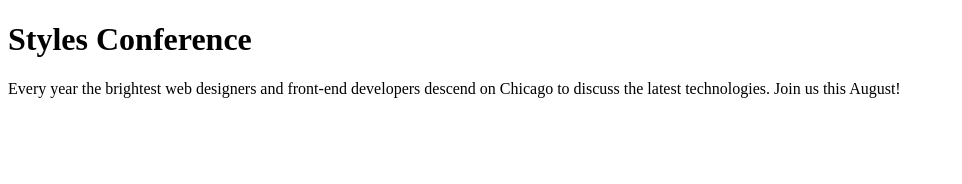
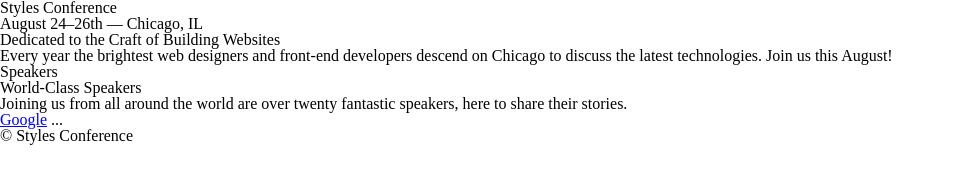
Before and after one commit to Scott09/lighthouse, a plain HTML site: page lighthouse-thebrowser/styles-conference/index.html in a window 1280 px wide. Shown: the whole page, without its empty margins (0-962 px from the left). Drawn offline with Linux system fonts and the light colour scheme.

Commit message:
working on first web page in browser section

```diff
--- /dev/null
+++ b/lighthouse-thebrowser/styles-conference/assets/stylesheets/main.css
@@ -0,0 +1,48 @@
+/* http://meyerweb.com/eric/tools/css/reset/
+   v2.0 | 20110126
+   License: none (public domain)
+*/
+
+html, body, div, span, applet, object, iframe,
+h1, h2, h3, h4, h5, h6, p, blockquote, pre,
+a, abbr, acronym, address, big, cite, code,
+del, dfn, em, img, ins, kbd, q, s, samp,
+small, strike, strong, sub, sup, tt, var,
+b, u, i, center,
+dl, dt, dd, ol, ul, li,
+fieldset, form, label, legend,
+table, caption, tbody, tfoot, thead, tr, th, td,
+article, aside, canvas, details, embed,
+figure, figcaption, footer, header, hgroup,
+menu, nav, output, ruby, section, summary,
+time, mark, audio, video {
+  margin: 0;
+  padding: 0;
+  border: 0;
+  font-size: 100%;
+  font: inherit;
+  vertical-align: baseline;
+}
+/* HTML5 display-role reset for older browsers */
+article, aside, details, figcaption, figure,
+footer, header, hgroup, menu, nav, section {
+  display: block;
+}
+body {
+  line-height: 1;
+}
+ol, ul {
+  list-style: none;
+}
+blockquote, q {
+  quotes: none;
+}
+blockquote:before, blockquote:after,
+q:before, q:after {
+  content: '';
+  content: none;
+}
+table {
+  border-collapse: collapse;
+  border-spacing: 0;
+}
--- a/lighthouse-thebrowser/styles-conference/index.html
+++ b/lighthouse-thebrowser/styles-conference/index.html
@@ -1,14 +1,40 @@
 <!DOCTYPE html>
 <html lang="en">
+
 <head>
-    <meta charset= "utf-8">
+    <meta charset="utf-8">
     <title>Styles Conference</title>
-    <link rel="stylesheet" href="firstwebpage.css">
+    <link rel="stylesheet" href="./assets/stylesheets/main.css">
 
 </head>
+
 <body>
-    <h1>Styles Conference</h1>
-    <p>Every year the brightest web designers and front-end developers descend on Chicago to discuss the latest technologies. Join us this August!</p>
+    <header>
+        <h1>Styles Conference</h1>
+        <h3>August 24&ndash;26th &mdash; Chicago, IL</h3>
+    </header>
+    <section>
+        <h2>Dedicated to the Craft of Building Websites</h2>
+        <p>Every year the brightest web designers and front-end developers descend on Chicago to discuss the latest
+            technologies. Join us this August!</p>
+    </section>
+    <section>
+
+        <section>
+            <h5>Speakers</h5>
+            <h3>World-Class Speakers</h3>
+            <p>Joining us from all around the world are over twenty fantastic speakers, here to share their stories.</p>
+        </section>
+        <a href="http://www.google.com">Google</a>
+
+        ...
+
+    </section>
+    <footer>
+        <small>&copy; Styles Conference</small>
+    </footer>
+
 
 </body>
+
 </html>
```
Also changed, not shown: lighthouse-thebrowser/styles-conference/register.html (added), lighthouse-thebrowser/styles-conference/schedule.html (added), lighthouse-thebrowser/styles-conference/speakers.html (added), lighthouse-thebrowser/styles-conference/venue.html (added), 1 other file.
